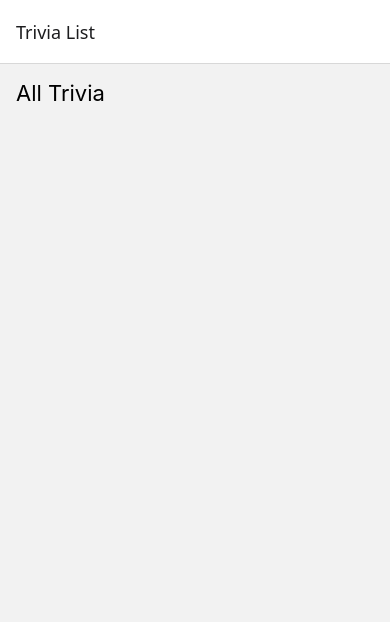
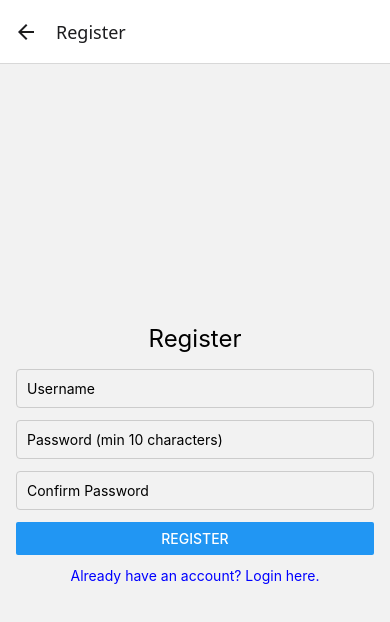
Before and after one commit to TuskyTO/big4sports, a React Native app in the folder myApp/: screen /Register in a window 390 px wide. Shown: the top 622 px of the page. Built offline with nearby package versions, Linux system fonts and the light colour scheme; no server answers.

Commit message:
Adding CRUD + login + register functions (MobileApp)

```diff
--- a/myApp/App.js
+++ b/myApp/App.js
@@ -6,6 +6,8 @@ import ReadScreen from './screens/ReadScreen';
 import CreateScreen from './screens/CreateScreen';
 import UpdateScreen from './screens/UpdateScreen';
 import DeleteScreen from './screens/DeleteScreen';
+import LoginScreen from './screens/LoginScreen';
+import RegisterScreen from './screens/RegisterScreen';
 
 const Stack = createStackNavigator();
 
@@ -13,6 +15,8 @@ export default function App() {
   return (
     <NavigationContainer>
       <Stack.Navigator>
+        <Stack.Screen name="Login" component={LoginScreen} />
+        <Stack.Screen name="Register" component={RegisterScreen} />
         <Stack.Screen name="Home" component={HomeScreen} options={{ title: 'Trivia List' }} />
         <Stack.Screen name="ReadTrivia" component={ReadScreen} options={{ title: 'Read Trivia' }} />
         <Stack.Screen name="CreateTrivia" component={CreateScreen} options={{ title: 'Create Trivia' }} />
--- a/myApp/screens/HomeScreen.js
+++ b/myApp/screens/HomeScreen.js
@@ -1,44 +1,133 @@
 import React, { useEffect, useState } from 'react';
-import { View, Text, StyleSheet, FlatList } from 'react-native';
+import {
+  View,
+  Text,
+  StyleSheet,
+  FlatList,
+  Button,
+  Alert
+} from 'react-native';
 import axios from 'axios';
 
-export default function HomeScreen() {
+export default function HomeScreen({ navigation }) {
   const [triviaList, setTriviaList] = useState([]);
+  const [error, setError] = useState('');
 
   useEffect(() => {
-    // Fetch trivia on component mount
+    if (!loggedInUser) {
+      navigation.navigate('Login');
+    }
+  }, [loggedInUser]);
+
+
+  useEffect(() => {
+    fetchTrivia();
+  }, []);
+
+  // Fetch all trivia items from the backend
+  const fetchTrivia = () => {
     axios.get('http://10.0.2.2/big4sports/backend/api_trivia.php')
       .then(response => {
         setTriviaList(response.data);
       })
-      .catch(error => {
-        console.error(error);
+      .catch(err => {
+        console.error(err);
+        setError(err.message);
       });
-  }, []);
+  };
 
+  // Delete a specific trivia item by ID
+  const handleDelete = (id) => {
+    Alert.alert(
+      'Delete Trivia',
+      'Are you sure you want to delete this item?',
+      [
+        { text: 'Cancel', style: 'cancel' },
+        {
+          text: 'Delete',
+          style: 'destructive',
+          onPress: () => {
+            axios.delete(`http://10.0.2.2/big4sports/backend/api_trivia.php?id=${id}`)
+              .then(res => {
+                console.log(res.data);
+                // Remove the deleted item from our state
+                setTriviaList(prev => prev.filter(item => item.id != id));
+              })
+              .catch(err => console.error(err));
+          }
+        }
+      ]
+    );
+  };
+
+  // Render each trivia item in the FlatList
   const renderItem = ({ item }) => (
     <View style={styles.itemContainer}>
       <Text>Question: {item.trivia_question}</Text>
       <Text>Answer: {item.trivia_answer}</Text>
       <Text>Difficulty: {item.difficulty}</Text>
       <Text>Created By: {item.username}</Text>
+
+      <View style={styles.buttonRow}>
+        {/* Update button */}
+        <Button
+          title="Update"
+          onPress={() => navigation.navigate('UpdateTrivia', { id: item.id })}
+        />
+        {/* Delete button */}
+        <Button
+          title="Delete"
+          color="red"
+          onPress={() => handleDelete(item.id)}
+        />
+      </View>
     </View>
   );
 
   return (
     <View style={styles.container}>
       <Text style={styles.title}>All Trivia</Text>
+
+      {error ? (
+        <Text style={{ color: 'red', marginBottom: 10 }}>{error}</Text>
+      ) : null}
+
+      {/* Button to create a new trivia item */}
+      <Button
+        title="Create New Trivia"
+        onPress={() => navigation.navigate('CreateTrivia')}
+      />
+
       <FlatList
         data={triviaList}
         keyExtractor={(item) => item.id.toString()}
         renderItem={renderItem}
+        contentContainerStyle={{ paddingVertical: 10 }}
       />
     </View>
   );
 }
 
 const styles = StyleSheet.create({
-  container: { padding: 16, flex: 1 },
-  title: { fontSize: 22, marginBottom: 8 },
-  itemContainer: { padding: 8, marginVertical: 4, backgroundColor: '#fff' }
+  container: {
+    paddingHorizontal: 16,
+    flex: 1,
+    backgroundColor: '#f2f2f2',
+  },
+  title: {
+    fontSize: 22,
+    marginVertical: 10,
+    fontWeight: 'bold'
+  },
+  itemContainer: {
+    padding: 12,
+    marginBottom: 8,
+    backgroundColor: '#fff',
+    borderRadius: 4
+  },
+  buttonRow: {
+    flexDirection: 'row',
+    justifyContent: 'space-between',
+    marginTop: 10
+  }
 });
--- /dev/null
+++ b/myApp/screens/LoginScreen.js
@@ -0,0 +1,65 @@
+import React, { useState } from 'react';
+import { View, Text, TextInput, Button, StyleSheet, Alert } from 'react-native';
+import axios from 'axios';
+
+export default function LoginScreen({ navigation }) {
+  const [username, setUsername] = useState('');
+  const [password, setPassword] = useState('');
+  const [loading, setLoading] = useState(false);
+
+  const handleLogin = () => {
+    if (!username || !password) {
+      Alert.alert('Error', 'Please enter both username and password.');
+      return;
+    }
+    setLoading(true);
+    axios.post('http://10.0.2.2/big4sports/backend/api_users.php', {
+      action: 'login',
+      username,
+      password
+    })
+    .then(response => {
+      setLoading(false);
+      if (response.data.success) {
+        // Store user data as needed (e.g., in Context or AsyncStorage)
+        // Navigate to HomeScreen upon successful login
+        navigation.navigate('Home', { username });
+      } else {
+        Alert.alert('Login Failed', response.data.error || 'Invalid credentials');
+      }
+    })
+    .catch(error => {
+      setLoading(false);
+      console.error(error);
+      Alert.alert('Login Error', error.message);
+    });
+  };
+
+  return (
+    <View style={styles.container}>
+      <Text style={styles.title}>Login</Text>
+      <TextInput
+        placeholder="Username"
+        value={username}
+        style={styles.input}
+        onChangeText={setUsername}
+      />
+      <TextInput
+        placeholder="Password"
+        value={password}
+        style={styles.input}
+        secureTextEntry
+        onChangeText={setPassword}
+      />
+      <Button title={loading ? 'Logging in...' : 'Login'} onPress={handleLogin} />
+      <Text style={styles.link} onPress={() => navigation.navigate('Register')}>
+        Don't have an account? Register here.
+      </Text>
+    </View>
+  );
+}
+
+const styles = StyleSheet.create({
+    container: { padding: 16, flex: 1, justifyContent: 'center' },
+    title: { fontSize: 24, marginBottom: 16, textAlign: 'center' },
+  });
--- a/myApp/screens/ReadScreen.js
+++ b/myApp/screens/ReadScreen.js
@@ -2,22 +2,17 @@ import React, { useEffect, useState } from 'react';
 import { View, Text, Button, StyleSheet } from 'react-native';
 import axios from 'axios';
 
-export default function ReadScreen({ route, navigation }) {
+export default function ViewTriviaScreen({ route, navigation }) {
   const { id } = route.params;
-
   const [trivia, setTrivia] = useState(null);
-  const [error, setError] = useState(null);
+  const [error, setError] = useState('');
+  // Assume loggedInUser is obtained from your auth context or passed as a prop
+  const loggedInUser = 'Alice'; // Replace with your actual logged-in user value
 
   useEffect(() => {
-    // Fetch the single trivia item by ID
-    axios
-      .get(`http://10.0.2.2/myApp/api_trivia.php?id=${id}`)
-      .then((response) => {
-        setTrivia(response.data);
-      })
-      .catch((err) => {
-        setError(err.message);
-      });
+    axios.get(`http://10.0.2.2/big4sports/backend/api_trivia.php?id=${id}`)
+      .then(response => setTrivia(response.data))
+      .catch(err => setError(err.message));
   }, [id]);
 
   if (error) {
@@ -27,33 +22,47 @@ export default function ReadScreen({ route, navigation }) {
       </View>
     );
   }
-
   if (!trivia) {
     return (
       <View style={styles.container}>
-        <Text>Loading trivia item...</Text>
+        <Text>Loading...</Text>
       </View>
     );
   }
 
   return (
     <View style={styles.container}>
-      <Text style={styles.title}>Read Trivia</Text>
-      <Text>ID: {trivia.id}</Text>
+      <Text style={styles.title}>Trivia Details</Text>
       <Text>Question: {trivia.trivia_question}</Text>
       <Text>Answer: {trivia.trivia_answer}</Text>
       <Text>Difficulty: {trivia.difficulty}</Text>
       <Text>Created By: {trivia.username}</Text>
 
-      {/* For update/delete, you might pass the ID again to the relevant screens */}
-      <Button
-        title="Edit Trivia"
-        onPress={() => navigation.navigate('UpdateTrivia', { id: trivia.id })}
-      />
-      <Button
-        title="Delete Trivia"
-        onPress={() => navigation.navigate('DeleteTrivia', { id: trivia.id })}
-      />
+      {/* Show Update/Delete buttons only if loggedInUser is the creator */}
+      {loggedInUser === trivia.username && (
+        <View style={styles.buttonRow}>
+          <Button
+            title="Update"
+            onPress={() => navigation.navigate('UpdateTrivia', { id: trivia.id })}
+          />
+          <Button
+            title="Delete"
+            color="red"
+            onPress={() => {
+              // You can either confirm deletion here or navigate to a separate delete confirmation screen
+              // For example:
+              axios.delete(`http://10.0.2.2/big4sports/backend/api_trivia.php?id=${trivia.id}`)
+                .then(response => {
+                  // Navigate back to HomeScreen after deletion
+                  navigation.navigate('Home');
+                })
+                .catch(error => {
+                  console.error(error);
+                });
+            }}
+          />
+        </View>
+      )}
     </View>
   );
 }
@@ -61,4 +70,5 @@ export default function ReadScreen({ route, navigation }) {
 const styles = StyleSheet.create({
   container: { flex: 1, padding: 16 },
   title: { fontSize: 24, marginBottom: 16 },
+  buttonRow: { flexDirection: 'row', justifyContent: 'space-around', marginTop: 20 }
 });
--- /dev/null
+++ b/myApp/screens/RegisterScreen.js
@@ -0,0 +1,82 @@
+import React, { useState } from 'react';
+import { View, Text, TextInput, Button, StyleSheet, Alert } from 'react-native';
+import axios from 'axios';
+
+export default function RegisterScreen({ navigation }) {
+  const [username, setUsername] = useState('');
+  const [password, setPassword] = useState('');
+  const [confirm, setConfirm] = useState('');
+  const [loading, setLoading] = useState(false);
+
+  const handleRegister = () => {
+    if (!username || !password || !confirm) {
+      Alert.alert('Error', 'All fields are required.');
+      return;
+    }
+    if (password !== confirm) {
+      Alert.alert('Error', 'Passwords do not match.');
+      return;
+    }
+    if (password.length < 10) {
+      Alert.alert('Error', 'Password must be at least 10 characters long.');
+      return;
+    }
+    setLoading(true);
+    axios.post('http://10.0.2.2/big4sports/backend/api_users.php', {
+      action: 'register',
+      username,
+      password
+    })
+    .then(response => {
+      setLoading(false);
+      if (response.data.success) {
+        Alert.alert('Success', 'Registration successful. Please log in.');
+        navigation.navigate('Login');
+      } else {
+        Alert.alert('Registration Failed', response.data.error || 'Registration error');
+      }
+    })
+    .catch(error => {
+      setLoading(false);
+      console.error(error);
+      Alert.alert('Error', error.message);
+    });
+  };
+
+  return (
+    <View style={styles.container}>
+      <Text style={styles.title}>Register</Text>
+      <TextInput
+        placeholder="Username"
+        value={username}
+        style={styles.input}
+        onChangeText={setUsername}
+      />
+      <TextInput
+        placeholder="Password (min 10 characters)"
+        value={password}
+        style={styles.input}
+        secureTextEntry
+        onChangeText={setPassword}
+      />
+      <TextInput
+        placeholder="Confirm Password"
+        value={confirm}
+        style={styles.input}
+        secureTextEntry
+        onChangeText={setConfirm}
+      />
+      <Button title={loading ? 'Registering...' : 'Register'} onPress={handleRegister} />
+      <Text style={styles.link} onPress={() => navigation.navigate('Login')}>
+        Already have an account? Login here.
+      </Text>
+    </View>
+  );
+}
+
+const styles = StyleSheet.create({
+  container: { padding: 16, flex: 1, justifyContent: 'center' },
+  title: { fontSize: 24, marginBottom: 16, textAlign: 'center' },
+  input: { borderWidth: 1, borderColor: '#ccc', padding: 10, marginBottom: 12, borderRadius: 4 },
+  link: { color: 'blue', marginTop: 12, textAlign: 'center' }
+});
```
Also changed, not shown: myApp/package.json (+6 -6 lines), 1 other file (tests, documents, lock files or other folders).
